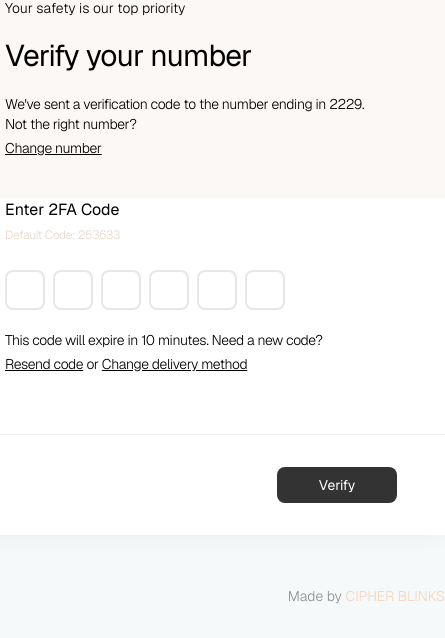
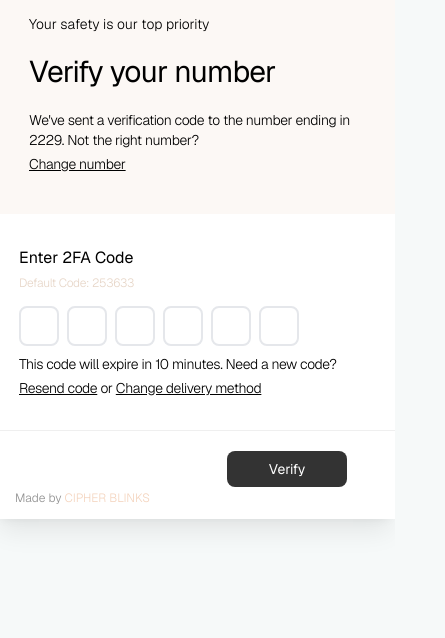
Before and after one commit to codewithblinks/standard-2fa-login-page, a website: page index.html in a window 390 px wide. Shown: the part 206-844 px from the top of the page, 445 px wide, since content can reach past the window. Drawn offline with nearby package versions, Linux system fonts and the light colour scheme.

Commit message:
Mobile responsiveness fixed

```diff
--- a/index.html
+++ b/index.html
@@ -9,15 +9,15 @@
 
 <body class="font-display subpixel-antialiased">
     <!-- main -->
-    <div class="h-screen w-screen flex flex-col gap-30 items-center justify-center">
+    <div class="h-screen w-screen flex flex-col md:gap-30 items-center justify-center">
         <div>
             <div
-                class="flex flex-col md:flex-row text-start items-center justify-center w-[500px] h-[600px] md:w-[1000px] md:h-[650px] lg:w-[1100px] lg:h-[650px] bg-[#FCF8F5] relative shadow-xl/8">
+                class="flex flex-col md:flex-row text-start items-center justify-center w-[400px] h-[600px] md:w-[1000px] md:h-[650px] lg:w-[1100px] lg:h-[650px] bg-[#FCF8F5] relative shadow-xl/8">
 
                 <!--section one -->
                 <div
                     class="w-full h-full md:max-w-[420px] flex items-center md:items-start pt-25 pb-10 md:pt-40 justify-center relative">
-                    <div class="max-w-[380px]">
+                    <div class="max-w-[380px] pl-6 md:pl-28">
                         <!--logo -->
                         <div class="w-30 md:w-40 flex shrink-0 absolute top-12 left-2 md:top-15 md:left-7">
                             <img src="src/images/logo.png" alt="" class="h-full w-full object-center object-contain">
@@ -43,8 +43,8 @@
                 </div>
                 <!-- section two -->
                 <form action=""
-                    class="w-full border h-full flex flex-col gap-15 items-start justify-between bg-white border-none sm:rounded-t-2xl md:rounded-tr-[0px] md:rounded-tl-[50px] sm:pt-12 md:pt-51 pb-8">
-                    <div class="space-y-5 flex flex-col md:justify-start items-start pl-15 md:pl-28">
+                    class="w-full border h-full flex flex-col gap-8 md:gap-15 items-start justify-between bg-white border-none sm:rounded-t-2xl md:rounded-tr-[0px] md:rounded-tl-[50px] pt-8 md:pt-51 pb-8">
+                    <div class="space-y-2 md:space-y-5 flex flex-col md:justify-start items-start pl-6 md:pl-28">
 
                         <!-- $1 -->
                         <div>
@@ -82,7 +82,7 @@
                             </p>
                         </div>
                     </div>
-                    <div class="flex flex-col w-full gap-8">
+                    <div class="flex flex-col w-full gap-5 md:gap-8 relative">
                         <div class="bg-[rgb(239,239,239)] h-[1px] w-full overflow-hidden">
 
                         </div>
@@ -94,14 +94,23 @@
                                     id="verify-btn" type="submit">Verify</button>
                             </div>
                         </div>
+                        <!-- socials link -->
+                        <div
+                            class="flex items-center md:justify-end pl-5 md:pr-5 top-15 md:top-20 absolute w-full overflow-hidden">
+                            <p class="text-[#f4d4be] text-xs md:text-sm font-light tracking-[0.03]"><span
+                                    class="text-[rgb(144,144,144)]">Made
+                                    by</span><a href="https://x.com/cipherblinks"> CIPHER BLINKS</a></p>
+                        </div>
                     </div>
                 </form>
             </div>
         </div>
-        <div class="flex items-center justify-end w-[500px] md:w-[1000px] lg:w-[1100px] absolute bottom-8">
-            <p class="text-[#f4d4be] text-sm font-light tracking-[0.03]"><span class="text-[rgb(144,144,144)]">Made
+        <!-- <div
+            class="flex items-center justify-end w-[300px] md:w-[1000px] lg:w-[1100px] absolute bottom-14 left-16 md:left-2 md:bottom-8">
+            <p class="text-[#f4d4be] text-xs md:text-sm font-light tracking-[0.03]"><span
+                    class="text-[rgb(144,144,144)]">Made
                     by</span><a href="https://x.com/cipherblinks"> CIPHER BLINKS</a></p>
-        </div>
+        </div> -->
 
     </div>
     <!-- js internal script -->
```
Also changed, not shown: output.css.
